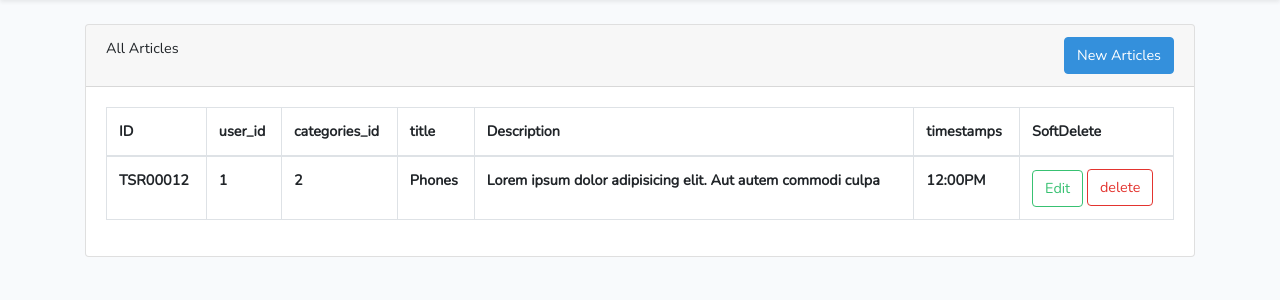
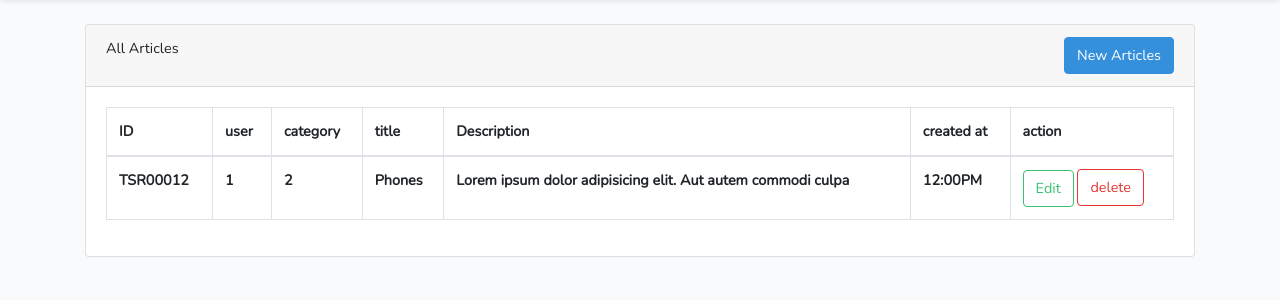
Before and after one commit to sortsom/ProductEcommerce, a Laravel app: template resources/views/articles/index.blade.php in a window 1280 px wide. Shown: the part 55-355 px from the top of the page. Run offline with Laravel 8, Linux system fonts and the light colour scheme; the template is opened without the code that fills it, so the values that code supplies are empty; the visitor is signed in with stand-in values (Sample User, id 1); some libraries are stand-ins or nearby versions.

Commit message:
Defined Relationship

```diff
--- a/app/Http/Controllers/ArticleController.php
+++ b/app/Http/Controllers/ArticleController.php
@@ -18,7 +18,6 @@ class ArticleController extends Controller
      */
     public function index()
     {
-        //
         $articles = Article::all();
         return view('articles.index',['articles'=>$articles]);
     }
@@ -30,7 +29,6 @@ class ArticleController extends Controller
      */
     public function create()
     {
-        //
         return view('articles.create');
     }
 
--- a/app/Models/User.php
+++ b/app/Models/User.php
@@ -10,7 +10,7 @@ use Illuminate\Notifications\Notifiable;
 
 class User extends Authenticatable
 {
-    use HasFactory, Notifiable,SoftDeletes;
+    use HasFactory, Notifiable, SoftDeletes;
 
     /**
      * The attributes that are mass assignable.
@@ -41,4 +41,9 @@ class User extends Authenticatable
     protected $casts = [
         'email_verified_at' => 'datetime',
     ];
+
+    public function articles()
+    {
+        return $this->hasMany(Article::class);
+    }
 }
--- a/resources/views/articles/index.blade.php
+++ b/resources/views/articles/index.blade.php
@@ -14,13 +14,12 @@
                             <thead>
                             <tr>
                                 <th scope="col">ID</th>
-                                <th scope="col">user_id</th>
-                                <th scope="col">categories_id</th>
+                                <th scope="col">user</th>
+                                <th scope="col">category</th>
                                 <th scope="col">title</th>
                                 <th scope="col">Description</th>
-                                <th scope="col">timestamps</th>
-                                <th scope="col">SoftDelete</th>
-
+                                <th scope="col">created at</th>
+                                <th scope="col">action</th>
                             </tr>
                             </thead>
                             <tbody>
@@ -29,10 +28,10 @@
                                 <th scope="10%">1</th>
                                 <th scope="10%">2</th>
                                 <th scope="30%">Phones</th>
-                                    <th scope="40%">Lorem ipsum dolor adipisicing elit. Aut autem commodi culpa </th>
+                                <th scope="40%">Lorem ipsum dolor adipisicing elit. Aut autem commodi culpa</th>
                                 <th scope="30%">12:00PM</th>
                                 <td>
-                                        <a  href="#" class="btn btn-outline-success">Edit</a>
+                                    <a href="#" class="btn btn-outline-success">Edit</a>
                                     <form method="POST" action="" class="d-inline-flex">
                                         @csrf
                                         @method('DELETE')
```
Also changed, not shown: app/Models/Article.php (+10 -0 lines), app/Models/Category.php (+6 -1 lines). Lines whose indentation alone changed are shown as unchanged.
